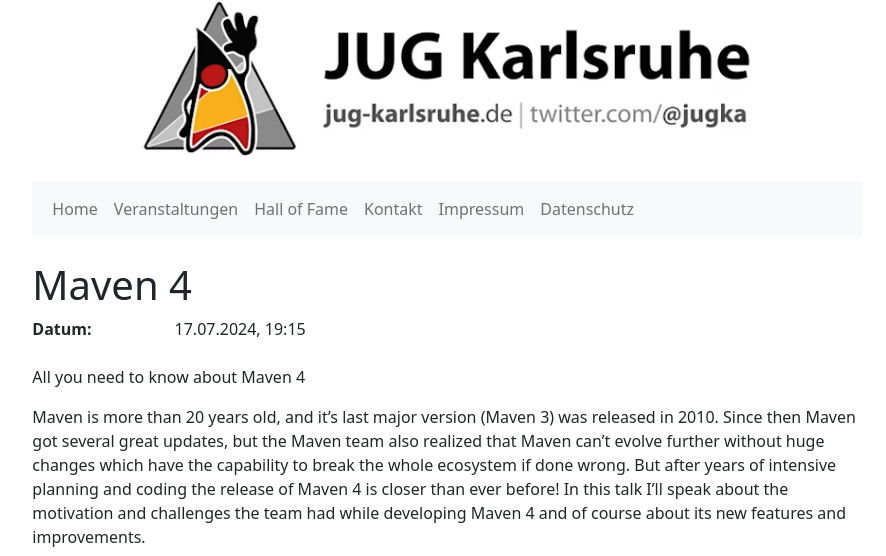
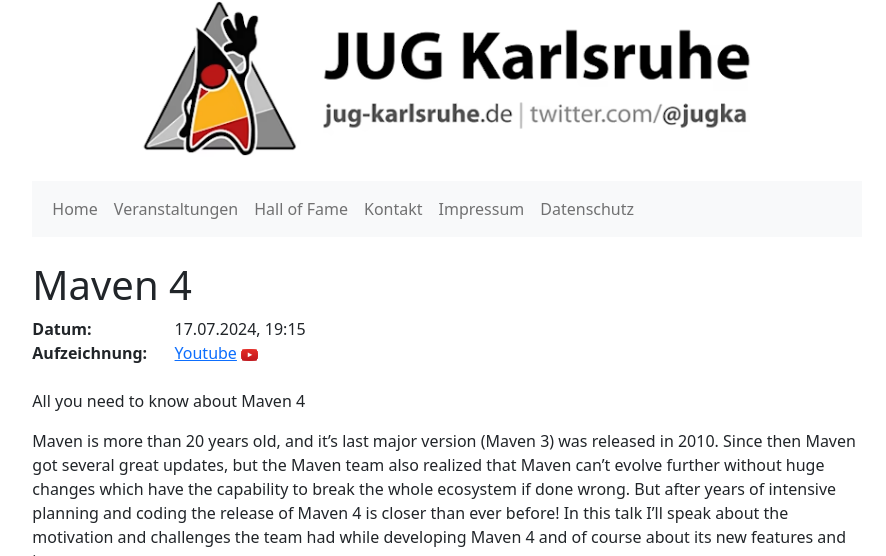
Before and after one commit to jugka/jugka-site, a Jekyll site: the page built from _posts/events/2024-07-17-maven-4.markdown, in a window 1280 px wide and 900 px high, cut to the strip 0-556 px from the top of the window. Shown: the whole strip, without its empty margins (193-1079 px from the left). Built offline with Jekyll 4.4.1, drawn with Linux system fonts in a browser that asks for light colours; some of the changed lines change nothing that is shown.

Commit message:
Add YouTube link to Maven4 talk

```diff
--- a/_posts/events/2024-07-17-maven-4.markdown
+++ b/_posts/events/2024-07-17-maven-4.markdown
@@ -11,6 +11,7 @@
 speakers:
 - mbuenger
 location: synyx-glas
+youtube: https://youtu.be/2vTmuyh0TsE
 ---
 
 All you need to know about Maven 4
```
